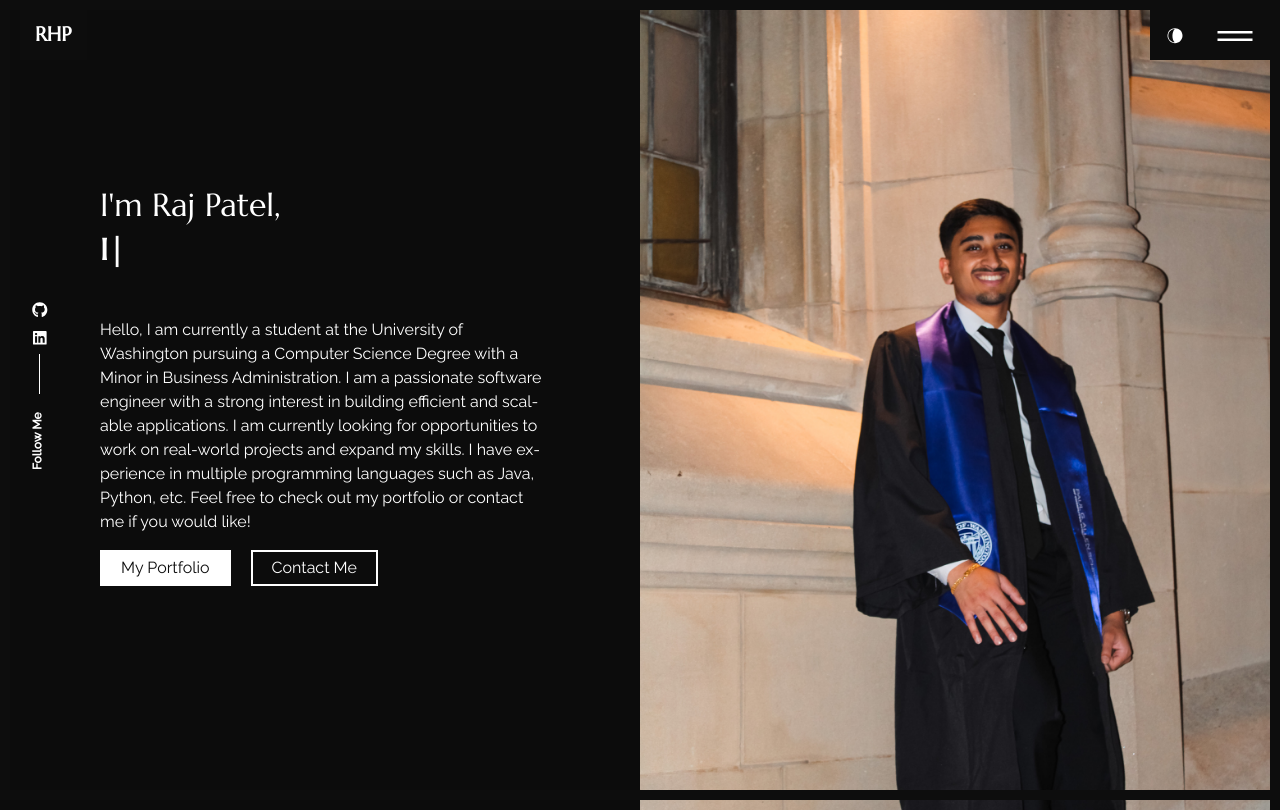
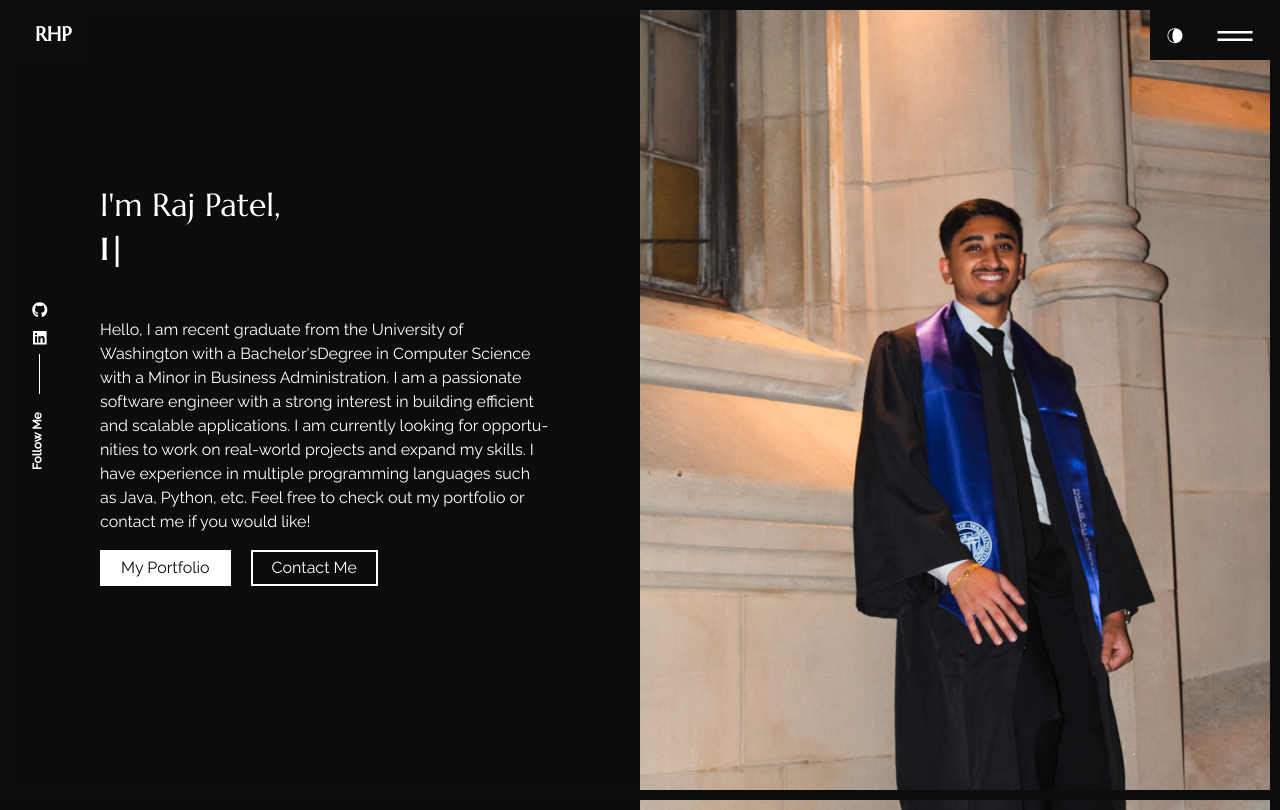
Before and after one commit to RHP1174/Personal-Website, a React (Create React App) app: page / in a window 1280 px wide. Built offline with nearby package versions, Linux system fonts and the light colour scheme.

Commit message:
Update Graduate Status

```diff
--- a/src/content_option.js
+++ b/src/content_option.js
@@ -8,7 +8,7 @@ import hintcode from './images/hintcode.png';
 const logotext = "RHP";
 const meta = {
     title: "Raj Patel",
-    description: "I'm Raj Patel data scientist _ Full stack devloper, a student at Univerity of Washington",
+    description: "I'm Raj Patel data scientist _ Full stack devloper, a recent graduate from the University of Washington",
 };
 
 const introdata = {
@@ -18,8 +18,8 @@ const introdata = {
         second: "I love coding",
         third: "I make cool projects",
     },
-    description: "Hello, I am currently a student at the University of Washington pursuing a " +
-                 "Computer Science Degree with a Minor in Business Administration. I am a " +
+    description: "Hello, I am recent graduate from the University of Washington with a Bachelor's" +
+                 "Degree in Computer Science with a Minor in Business Administration. I am a " +
                  "passionate software engineer with a strong interest in building efficient and " +
                  "scalable applications. I am currently looking for opportunities to work on " +
                  "real-world projects and expand my skills. I have experience in multiple " +
```
